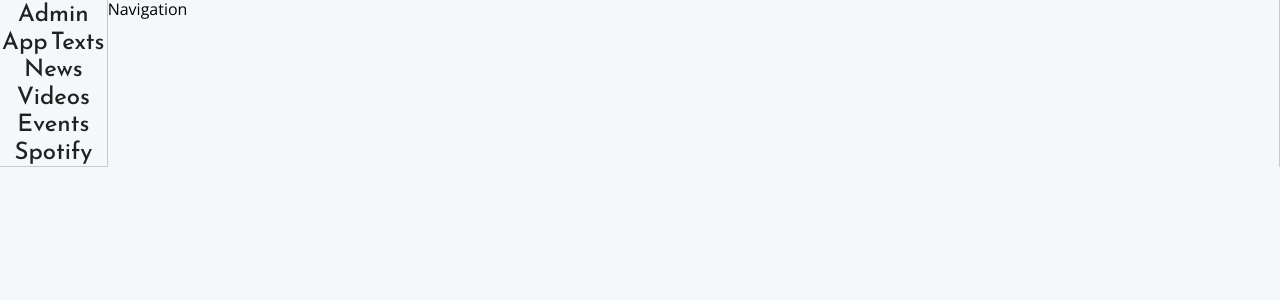
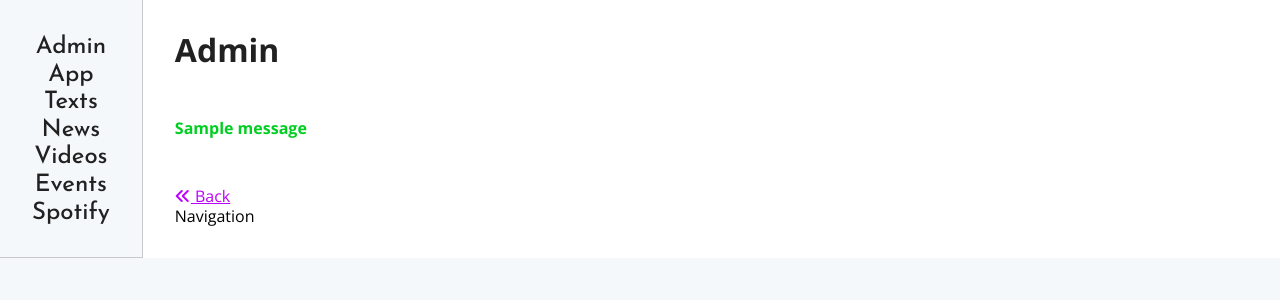
Before and after one commit to fdelvo/emerson, a Flask app: page /admin/ in a window 1280 px wide. Shown: the top 300 px of the page. Run offline with Flask 2, Linux system fonts and the light colour scheme; a user stored in the database is signed in; tables that the repository leaves empty hold one stand-in row (values such as "Sample post"); one stand-in notice (Sample message) is shown; some libraries are stand-ins or nearby versions.

Commit message:
Login, app_texts

```diff
--- a/config.py
+++ b/config.py
@@ -7,7 +7,7 @@ class Config(object):
     TESTING = False
     CSRF_ENABLED = True
     SECRET_KEY = "this-really-needs-to-be-changed"
-    SQLALCHEMY_DATABASE_URI = "postgresql://postgres:1wal!col?33@localhost:5432/emerson_db"
+    SQLALCHEMY_DATABASE_URI = "postgresql://postgres:1wal!col?33@localhost:5000/emerson_db"
     MAIL_USERNAME = getenv("MAIL_USERNAME", "florian.delvo@googlemail.com")
     MAIL_PASSWORD = getenv("MAIL_PASSWORD", "1wal!col?33")
     MAIL_DEFAULT_SENDER = getenv("MAIL_DEFAULT_SENDER", "Emerson Prime")
--- a/emerson/__init__.py
+++ b/emerson/__init__.py
@@ -1,5 +1,8 @@
+import flask_login
 from flask import Flask, render_template
+from flask import request
 from flask_sqlalchemy import SQLAlchemy
+import flask.globals as flask_global
 
 app = Flask(__name__)
 app.config.from_object('config.DevelopmentConfig')
--- a/emerson/mod_admin/controllers.py
+++ b/emerson/mod_admin/controllers.py
@@ -1,45 +1,64 @@
-from flask import Blueprint, render_template, request
-from sqlalchemy import update
-
 from emerson import db
 from emerson.mod_admin.forms import AppTextForm
 from emerson.mod_admin.models import AppText
+from flask import Blueprint, render_template
+from flask import flash
+from flask import redirect
+from flask import request
+from flask import url_for
+from flask.ext.login import login_required
 
 mod_admin = Blueprint('administration', __name__, url_prefix='/admin/', template_folder='/templates/admin/')
 
 
 @mod_admin.route('')
 @mod_admin.route('index')
+@login_required
 def index():
     return render_template('admin/index.html')
 
 
-@mod_admin.route('app_texts/<app_text_id>', methods=['GET', 'PUT'])
-def app_texts(app_text_id):
-    form = AppTextForm()
-    if request.method == 'PUT':
-        app_text = AppText.query.filter_by(id=app_text_id)
+@mod_admin.route('app_text_edit/<id>', methods=['GET', 'POST'])
+@login_required
+def app_text_edit(id):
+    app_text = AppText.query.filter_by(id=id).first()
+    form = AppTextForm(obj=app_text)
+    form.populate_obj(app_text)
+    if request.method == 'POST':
         app_text.text = form.text.data
         db.session.commit()
+        flash("Text saved.", "success")
+        return redirect(url_for('administration.app_texts'))
 
-    return render_template('admin/app_texts.html')
+    return render_template('admin/app_text_edit.html', form=form, app_text=app_text)
+
+
+@mod_admin.route('app_texts')
+@login_required
+def app_texts():
+    app_texts = AppText.query.all()
+    return render_template('admin/app_texts.html', app_texts=app_texts)
 
 
 @mod_admin.route('events')
+@login_required
 def events():
     return render_template('admin/events.html')
 
 
 @mod_admin.route('news')
+@login_required
 def news():
     return render_template('admin/news.html')
 
 
 @mod_admin.route('videos')
+@login_required
 def videos():
     return render_template('admin/videos.html')
 
 
 @mod_admin.route('/admin/spotify')
+@login_required
 def spotify():
     return render_template('admin/spotify.html')
--- a/emerson/mod_auth/forms.py
+++ b/emerson/mod_auth/forms.py
@@ -1,3 +1,4 @@
+from flask import flash
 from flask_wtf import Form
 from wtforms import StringField, PasswordField, SubmitField, validators
 
@@ -47,5 +48,5 @@ class SigninForm(Form):
         if user and user.check_password(self.password.data):
             return True
         else:
-            self.email.errors.append("Invalid e-mail or password")
+            self.errors.append("Invalid e-mail or password")
             return False
--- a/emerson/mod_auth/models.py
+++ b/emerson/mod_auth/models.py
@@ -14,12 +14,11 @@ class AdminUser(db.Model, UserMixin):
     password = db.Column(db.String(256), nullable=False)
     active = db.Column("is_active", db.Boolean(), nullable=False, server_default="0")
 
-    def __init__(self, username, email, password, active, id):
+    def __init__(self, username, email, password, active):
         self.username = username
         self.email = email
         self.password = password
         self.active = active
-        self.id = id
 
     def __repr__(self):
         return '<AdminUser %r>' % self.username
--- a/emerson/static/css/styles_admin.css
+++ b/emerson/static/css/styles_admin.css
@@ -38,8 +38,48 @@ h1, h2, h3, h4, h5, h6 {
     margin: 0;
 }
 
+table {
+    text-align: left;
+    border-collapse: collapse;
+}
+
+table thead tr th {
+    border-bottom: 0.05rem solid #c9c9c9;
+    border-left: 0.05rem solid#c9c9c9;
+    border-right: 0.05rem solid#c9c9c9;
+    padding: 1rem;
+}
+
+table thead tr th:first-child {
+    border-left: none;
+}
+
+table thead tr th:last-child {
+    border-right: none;
+}
+
+table tbody tr td {
+    border-bottom: 0.05rem solid#c9c9c9;
+    border-left: 0.05rem solid#c9c9c9;
+    border-right: 0.05rem solid#c9c9c9;
+    padding: 1rem;
+}
+
+table tbody tr td:first-child {
+    border-left: none;
+}
+
+table tbody tr td:last-child {
+    border-right: none;
+}
+
+table tbody tr:last-child td {
+    border-bottom: none;
+}
+
 .admin-nav {
     border-bottom: 0.05rem solid #c9c9c9;
+    border-right: 0.05rem solid #c9c9c9;
     text-align: center;
     font-family: 'Reem Kufi', sans-serif;
     font-size: 1.5rem;
@@ -50,7 +90,11 @@ h1, h2, h3, h4, h5, h6 {
     color: #212121;
     text-decoration: none;
     margin: 0;
-    padding: 0;
+    padding: 2rem;
+}
+
+.admin-nav ul li {
+    list-style-type: none;
 }
 
 .admin-nav a {
@@ -114,6 +158,25 @@ h1, h2, h3, h4, h5, h6 {
     display: block;
 }
 
+.flashes {
+    margin-left: 2rem;
+    padding: 0;
+}
+
+.flashes li {
+    list-style-type: none;
+}
+
+.success {
+    color: #00ce21;
+    font-weight: 700;
+}
+
+.fail {
+    color: #fb0e02;
+    font-weight: 700;
+}
+
 header {
     padding: 2rem 2rem 2rem 2rem;
     color: #212121 !important;
@@ -122,11 +185,13 @@ header {
 main {
     grid-area: content;
     background-color: #FFFFFF;
-    border-left: 0.05rem solid #c9c9c9;
-    border-right: 0.05rem solid #c9c9c9;
     display: grid;
     grid-template-rows: auto;
-    grid-template-areas: "header" "content";
+    grid-template-areas: "header" "notifications" "content";
+}
+
+main .flashes {
+    grid-area: notifications;
 }
 
 main header {
@@ -135,9 +200,16 @@ main header {
 
 main section {
     grid-area: content;
-    padding: 1rem;
+    padding: 2rem;
     display: grid;
     box-sizing: border-box;
+    grid-template-rows: auto auto;
+    grid-template-areas: "header" "content";
+}
+
+main section header {
+    padding: 0 1rem 1rem 0;
+    grid-area: header;
 }
 
 img {
@@ -320,6 +392,27 @@ dd {
     margin: 0;
 }
 
+form {
+    display: block;
+}
+
+form input, textarea {
+    display: block;
+    padding: 1rem;
+    margin: 1rem;
+}
+
+form label {
+    margin: 1rem;
+}
+
+form input[type=submit] {
+    outline: none;
+    border: none;
+    background-color: #E2687F;
+    color: #f5f8fa;
+}
+
 /* ---------------------------------------------------------
    Print styles
    ---------------------------------------------------------*/
--- a/emerson/templates/admin/layout_admin.html
+++ b/emerson/templates/admin/layout_admin.html
@@ -29,16 +29,33 @@
 <!-- ARIA: the landmark role "banner" is set as it is the prime heading or internal title of the page -->
 <nav class="admin-nav" role="navigation">
     <ul>
-        <li><a href="/">Admin</a></li>
-        <li><a href="/app_texts">App Texts</a></li>
-        <li><a href="/news">News</a></li>
-        <li><a href="/videos">Videos</a></li>
-        <li><a href="/events">Events</a></li>
-        <li><a href="/spotify">Spotify</a></li>
+        <li><a href="/admin/index">Admin</a></li>
+        <li><a href="/admin/app_texts">App Texts</a></li>
+        <li><a href="/admin/news">News</a></li>
+        <li><a href="/admin/videos">Videos</a></li>
+        <li><a href="/admin/events">Events</a></li>
+        <li><a href="/admin/spotify">Spotify</a></li>
     </ul>
 </nav>
+<main>
+    <header>
+        <h1>Admin</h1>
+    </header>
+    {% with messages = get_flashed_messages(with_categories=true) %}
+        {% if messages %}
+            <ul class=flashes>
+                {% for category, message in messages %}
+                    <li class="{{ category }}">{{ message }}</li>
+                {% endfor %}
+            </ul>
+        {% endif %}
+    {% endwith %}
+    <section>
+        {% block main %} {% endblock %}
+        <a href="" onclick="window.history.back()"><i class="fa fa-angle-double-left" aria-hidden="true"></i> Back</a>
+    </section>
+</main>
 
-{% block main %} {% endblock %}
 
 </body>
 </html>
--- a/run.py
+++ b/run.py
@@ -1,2 +1,2 @@
 from emerson import app
-app.run(debug=True)
+app.run(host='127.0.0.1', port=8080, debug=True)
```
Also changed, not shown: emerson/mod_admin/forms.py (+3 -26 lines), emerson/mod_auth/controllers.py (+38 -9 lines), emerson/templates/admin/app_text_edit.html (added, +17 -0 lines), emerson/templates/admin/app_texts.html (+19 -5 lines), emerson/templates/auth/layout_auth.html (+13 -9 lines), emerson/templates/auth/signin.html (+4 -10 lines), emerson/templates/auth/signup.html (+4 -13 lines), emerson/templates/auth/test.html (+5 -2 lines).
